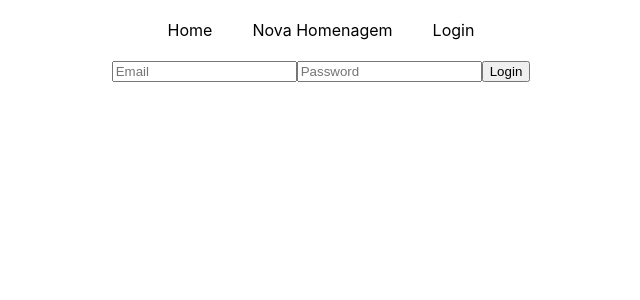
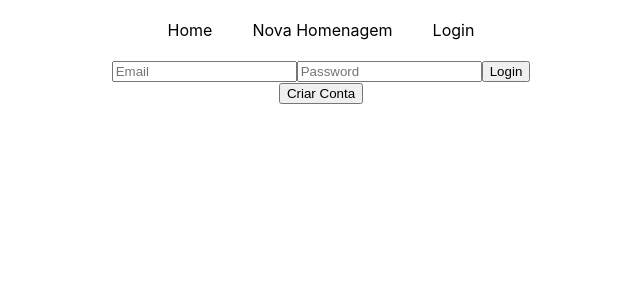
Before and after one commit to josehpena/homenagem, a React (Create React App) app: page /login in a window 1280 px wide. Shown: the top 300 px of the page, without its empty margins (319-959 px from the left). Built offline with nearby package versions, Linux system fonts and the light colour scheme; no server answers; the database is empty.

Commit message:
Criação de usuario funcionando

```diff
--- a/src/components/Auth/Auth.js
+++ b/src/components/Auth/Auth.js
@@ -1,16 +1,36 @@
-import React, { useContext } from 'react';
+import React, { useContext, useState } from 'react';
 import { UsersContext } from '../UserProvider/UserProvider';
 
 const Auth = () => {
+  const UsersCtx = useContext(UsersContext);
+  const [createAccountMode, setCreateAccountMode] = useState(false); // Estado para controlar o modo de criação de conta
 
-  const UsersCtx = useContext(UsersContext);
+  const toggleCreateAccountMode = () => {
+    setCreateAccountMode((prevMode) => !prevMode); // Alternar o modo de criação de conta
+  };
+
+  const handleSubmit = (event) => {
+    event.preventDefault();
+    if (createAccountMode) {
+      // Modo de criação de conta
+      UsersCtx.createUser(event);
+    } else {
+      // Modo de login
+      UsersCtx.authUser(event);
+    }
+  };
 
   return (
-    <form onSubmit={UsersCtx.authUser}>
-      <input type='text' id='email' placeholder='Email' />
-      <input type='password' id='password' placeholder='Password' />
-      <input type='submit' value='Login' />
-    </form>
+    <div>
+      <form onSubmit={handleSubmit}>
+        <input type='text' id='email' placeholder='Email' />
+        <input type='password' id='password' placeholder='Password' />
+        <input type='submit' value={createAccountMode ? 'Criar Conta' : 'Login'} />
+      </form>
+      <button onClick={toggleCreateAccountMode}>
+        {createAccountMode ? 'Login' : 'Criar Conta'}
+      </button>
+    </div>
   );
 };
 
--- a/src/components/UserProvider/UserProvider.js
+++ b/src/components/UserProvider/UserProvider.js
@@ -1,5 +1,5 @@
 import React, { useState } from 'react';
-import {signInWithEmailAndPassword} from 'firebase/auth';
+import {signInWithEmailAndPassword, createUserWithEmailAndPassword} from 'firebase/auth';
 import { auth } from './../../store/FirebaseConfig';
 
 export const UsersContext = React.createContext();
@@ -25,11 +25,29 @@ const UsersProvider = (props) => {
                 setAuthenticated(false);
 
             });
+    };
 
-    }
+    const createUser = (event) => {
+        event.preventDefault();
+        const email = event.target.email.value;
+        const password = event.target.password.value;
+        createUserWithEmailAndPassword(auth, email, password)
+          .then((userCredential) => {
+            // User created
+            const user = userCredential.user;
+            console.log('Usuário criado com sucesso', user);
+            setAuthenticated(true);
+          })
+          .catch((error) => {
+            // const errorCode = error.code;
+            // const errorMessage = error.message;
+            console.log('Problemas ao criar usuário', error);
+            setAuthenticated(false);
+          });
+      };
 
     return (
-        <UsersContext.Provider value={{ authenticated: authenticated, authUser: authUser }}>
+        <UsersContext.Provider value={{ authenticated: authenticated, authUser: authUser, createUser: createUser }}>
             {props.children}
         </UsersContext.Provider>
     )
```
